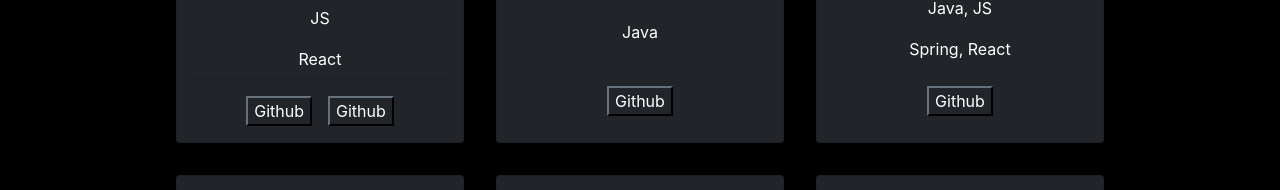
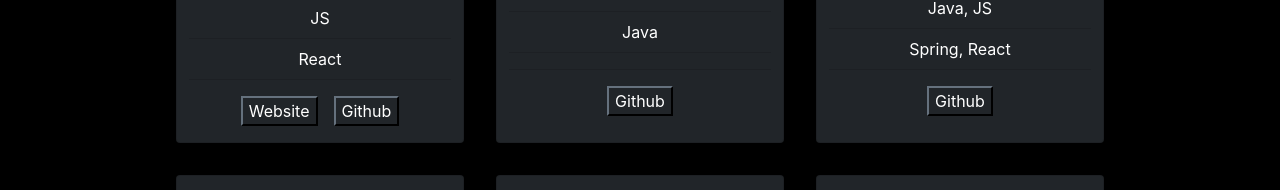
Before and after one commit to riccardopaltrinieri/riccardopaltrinieri.github.it, a React (Create React App) app: page /projects in a window 1280 px wide. Shown: the part 597-787 px from the top of the page. Built offline with nearby package versions, Linux system fonts and the light colour scheme.

Commit message:
Fixed project

```diff
--- a/src/components/projects/ProjectCard.tsx
+++ b/src/components/projects/ProjectCard.tsx
@@ -10,7 +10,18 @@ class ProjectCard extends Component<ProjectProps>
     render() {
         let project = this.props.project;
 
-        return <Card style={{ width: '18rem' }} className="m-3 bg-dark text-white">
+        function getWebsite() {
+            return project.websites["website"] != null
+                ? <Card.Link href={project.websites["website"]}><button className="btn-dark">Website</button></Card.Link>
+                : null;
+        }
+        function getGithub() {
+            return project.websites["github"] != null
+                ? <Card.Link href={project.websites["github"]}><button className="btn-dark">Github</button></Card.Link>
+                : null;
+        }
+
+        return <Card style={{width: '18rem'}} className="m-3 bg-dark text-white">
             <Card.Img variant="top" src={project.logo} className="project-img mt-3"/>
             <Card.Body>
                 <Card.Title><h3><b>{project.title}</b></h3></Card.Title>
@@ -22,11 +33,8 @@ class ProjectCard extends Component<ProjectProps>
                 <ListGroup.Item className="bg-dark text-white">{project.frameworks}</ListGroup.Item>
             </ListGroup>
             <Card.Body>
-                {project.websites.map((link) => {
-                    return <Card.Link href={link}>
-                        <button className="btn-dark">Github</button>
-                    </Card.Link>
-                })}
+                {getWebsite()}
+                {getGithub()}
             </Card.Body>
         </Card>
     }
--- a/src/components/projects/projects.json
+++ b/src/components/projects/projects.json
@@ -2,7 +2,10 @@
     {
         "title": "Portfolio",
         "logo": "/img/portfolio.png",
-        "websites": ["https://riccardo.paltrinieri.it/", "https://github.com/riccardopaltrinieri/riccardopaltrinieri.github.io"],
+        "websites": {
+            "website": "https://riccardo.paltrinieri.it/",
+            "github": "https://github.com/riccardopaltrinieri/riccardopaltrinieri.github.io"
+        },
         "date": "2022",
         "description": [
             "Personal portfolio website built with React and hosted using GitHub Pages."
@@ -13,7 +16,9 @@
     {
         "title": "Santorini",
         "logo": "/img/santorini.png",
-        "websites": ["https://github.com/riccardopaltrinieri/Santorini-desktop-game"],
+        "websites": {
+            "github": "https://github.com/riccardopaltrinieri/Santorini-desktop-game"
+        },
         "date": "2020",
         "description": [
             "Server-client implementation of the table game \"Santorini\" from CranioCreations SNC"
@@ -23,7 +28,9 @@
     {
         "title": "rickVideo",
         "logo": "/img/rickVideo.png",
-        "websites": ["https://github.com/riccardopaltrinieri/rickVideo"],
+        "websites": {
+            "github": "https://github.com/riccardopaltrinieri/rickVideo"
+        },
         "date": "2020",
         "description": [
             "Youtube-like video sharing website."
@@ -34,7 +41,9 @@
     {
         "title": "Social-network-data-management",
         "logo": "/img/api.png",
-        "websites": ["https://github.com/riccardopaltrinieri/Social-network-data-management"],
+        "websites": {
+            "github": "https://github.com/riccardopaltrinieri/Social-network-data-management"
+        },
         "date": "2021",
         "description": [
             "Data structure to store entities and relationships between them, built with time and memory constraints"
@@ -45,7 +54,9 @@
     {
         "title": "iniscrapec",
         "logo": "/img/inipec.png",
-        "websites": ["https://github.com/riccardopaltrinieri/iniscrapec"],
+        "websites": {
+            "github": "https://github.com/riccardopaltrinieri/iniscrapec"
+        },
         "date": "2021",
         "description": [
             "Web scraper for the website \"inipec.gov.it\" that from an Italian VAT code returns the PEC (certified email address) of a company."
@@ -55,7 +66,9 @@
     {
         "title": "Working-Zone Encoding",
         "logo": "/img/wze.jpeg",
-        "websites": ["https://github.com/riccardopaltrinieri/Working-Zone-Encoding"],
+        "websites": {
+            "github": "https://github.com/riccardopaltrinieri/Working-Zone-Encoding"
+        },
         "date": "2020",
         "description": [
             "Hardware component designed to implements the Working Zone Encoding (WZE) which reduces the energy used in microprocessor address buses."
@@ -65,7 +78,9 @@
     {
         "title": "Jnk",
         "logo": "/img/jnk.png",
-        "websites": ["https://github.com/riccardopaltrinieri/JNK-WebApp"],
+        "websites": {
+            "github": "https://github.com/riccardopaltrinieri/JNK-WebApp"
+        },
         "date": "2020",
         "description": [
             "Web application for the validation of aerial images of locations at risk for the presence of illegal landfills, with a crowdsourcing approach."
@@ -75,6 +90,8 @@
     {
         "title": "More..",
         "logo": "/img/github.png",
-        "websites": ["https://github.com/riccardopaltrinieri"]
+        "websites": {
+            "github": "https://github.com/riccardopaltrinieri"
+        }
     }
 ]
```
